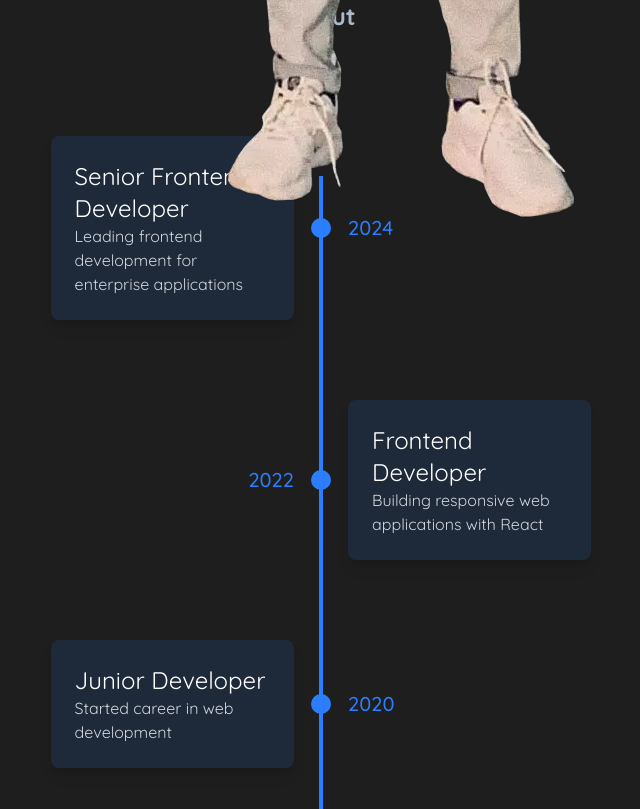
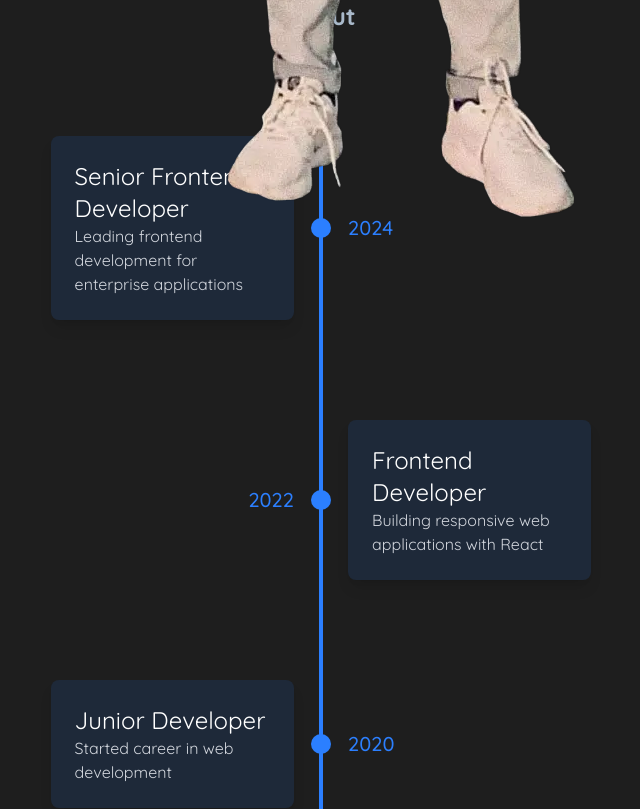
Before and after one commit to maihoangphuc/portfolio, a Next.js app: page / in a window 1280 px wide. Shown: the part 740-1549 px from the top of the page, without its empty margins (319-959 px from the left). Built offline with nearby package versions, Linux system fonts and the light colour scheme; no server answers; what @mui/material-nextjs would draw is missing.

Commit message:
timeline

```diff
--- a/src/components/Timeline/AnimatedTimeline.tsx
+++ b/src/components/Timeline/AnimatedTimeline.tsx
@@ -71,9 +71,9 @@ const TimelineItem = ({
     <motion.div
       className={`flex items-center relative ${
         index % 2 === 0 ? "flex-row" : "flex-row-reverse"
-      } mb-20`}
+      }`}
       style={{
-        top: `${(index * 100) / timelineData.length}%`,
+        marginTop: index === 0 ? "0" : "100px",
       }}
     >
       {/* Content */}
@@ -176,8 +176,8 @@ const AnimatedTimeline = () => {
           zIndex: 0,
           opacity: progress,
           transition: "opacity 0.3s ease-in-out",
-          top: "80px",
-          height: "calc(100% - 160px)",
+          top: "50px",
+          height: "calc(100% - 100px)",
         }}
       />
 
@@ -185,8 +185,8 @@ const AnimatedTimeline = () => {
       <motion.div
         className="absolute left-1/2 transform -translate-x-1/2 w-1 bg-blue-500 origin-top"
         style={{
-          top: "80px",
-          height: "calc(100% - 160px)",
+          top: "50px",
+          height: "calc(100% - 100px)",
           scaleY,
           zIndex: 1,
         }}
```
